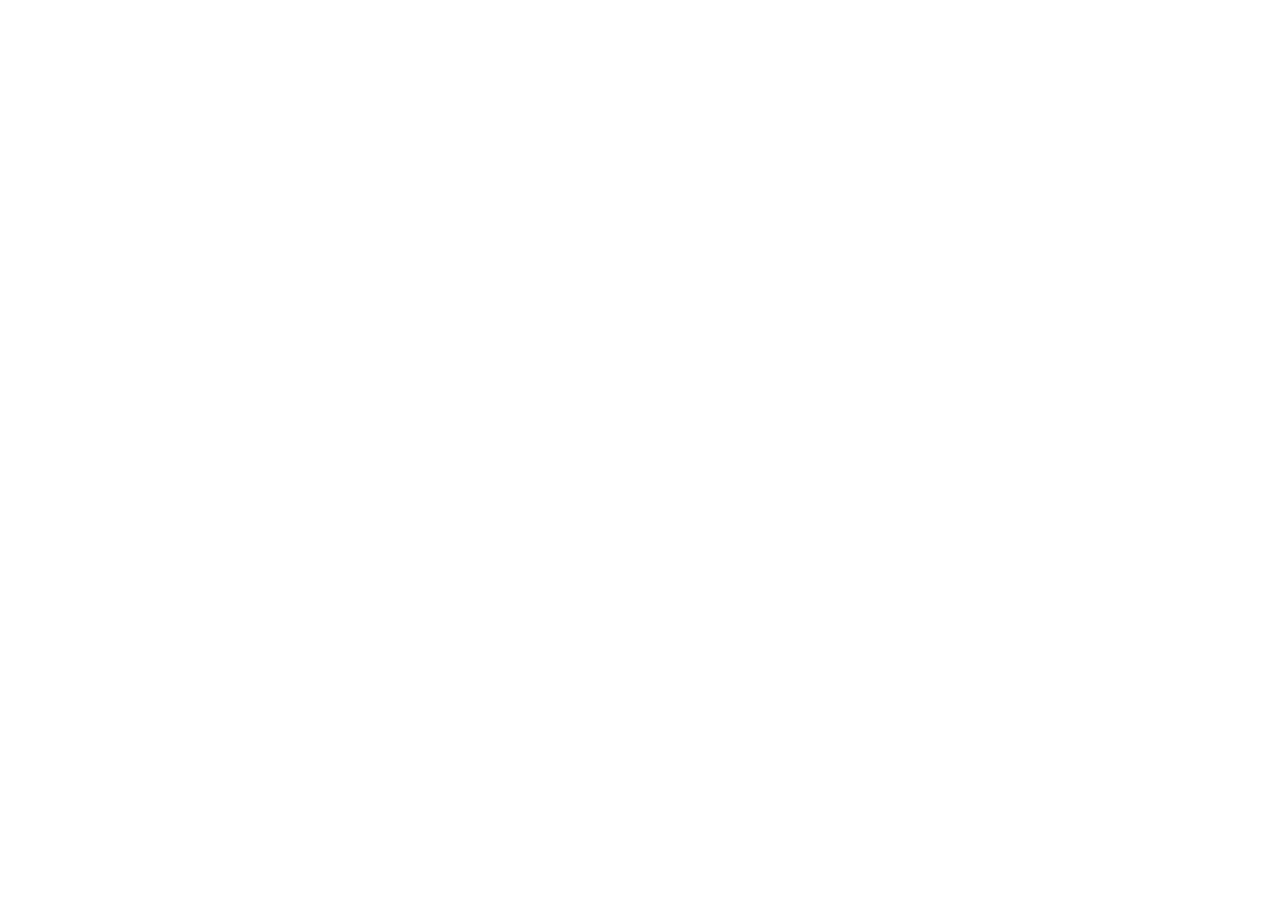
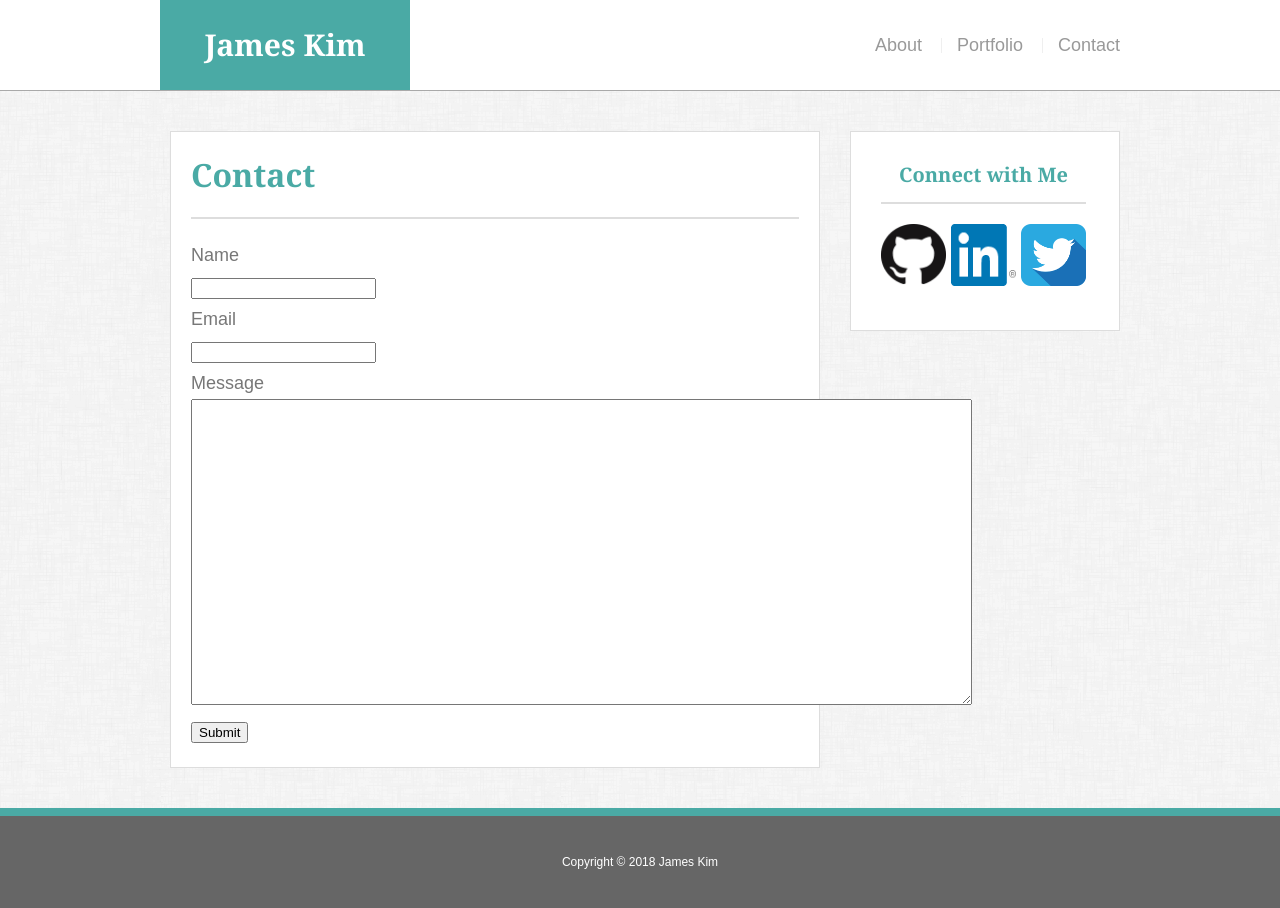
Before and after one commit to jskim25/Basic-Portfolio, a plain HTML site: page contact.html in a window 1280 px wide. Before the commit the page ends 800 px from the top, so only its background shows below. Drawn offline with Linux system fonts and the light colour scheme.

Commit message:
updated contact and portfolio html

```diff
--- a/assets/css/style.css
+++ b/assets/css/style.css
@@ -139,9 +139,9 @@ h2 {
     max-width: 270px;
     padding: 30px;
     margin-top: 40px;
-    margin-bottom: 450px;
     border: 1px solid #dddddd;
     line-height: 20px;
+    height: 200px;
 }
 
 .social {
--- a/contact.html
+++ b/contact.html
@@ -0,0 +1,69 @@
+<!DOCTYPE html>
+<html lang="en-us">
+
+<head>
+    <meta charset="UTF-8">
+    <title>Contact</title>
+    <link rel="stylesheet" type="text/css" href="./assets/css/reset.css">
+    <link rel="stylesheet" type="text/css" href="./assets/css/style.css">
+</head>
+
+<body>
+
+    <header class="main-header">
+        <div class="container">
+            <a href="index.html" class="name">James Kim</a>
+            <nav>
+                <a href="index.html">About</a>
+                <a href="portfolio.html">Portfolio</a>
+                <a href="contact.html">Contact</a>
+            </nav>
+        </div>
+    </header>
+
+    <div class="container2">
+
+        <section class="main-section">
+
+            <h1>Contact</h1>
+
+            <form>
+                Name<br>
+                <input type="text" name="name"><br>
+                Email<br>
+                <input type="text" name="email"><br>
+
+                Message<br>
+                <textarea rows = "20" cols = "95"></textarea><br>
+
+                <button>Submit</button>
+
+            </form>
+
+
+        </section>
+
+        <section class="sidebar">
+
+            <div class="media">
+
+                <h2>Connect with Me</h2>
+
+                <a href="#"><img src="./assets/images/GitHub-Mark-64px.png" class="social" alt="GitHub"/></a>
+
+                <a href="#"><img src="./assets/images/In-2C-66px-R.png" class="social" alt="LinkedIn" /></a>
+
+                <a href="#"><img src="./assets/images/if_twitter_252077.png" class="social" alt="Twitter" /></a>
+
+            </div>
+        </section>
+    </div>
+
+    <footer>
+        <div class="container3">
+            Copyright &copy; 2018 James Kim
+        </div>
+    </footer>
+
+</body>
+</html>
```
Also changed, not shown: portfolio.html (+75 -0 lines).
